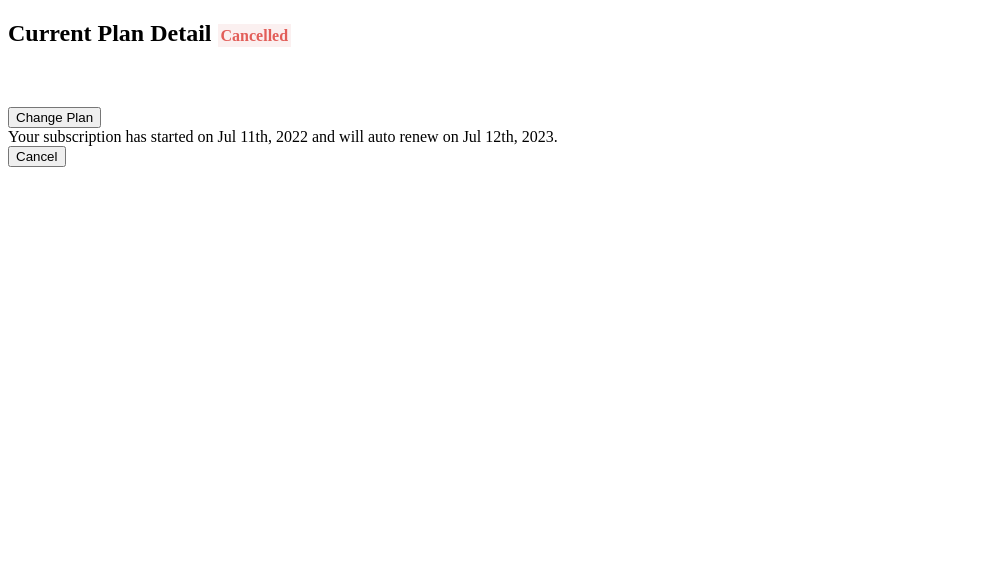
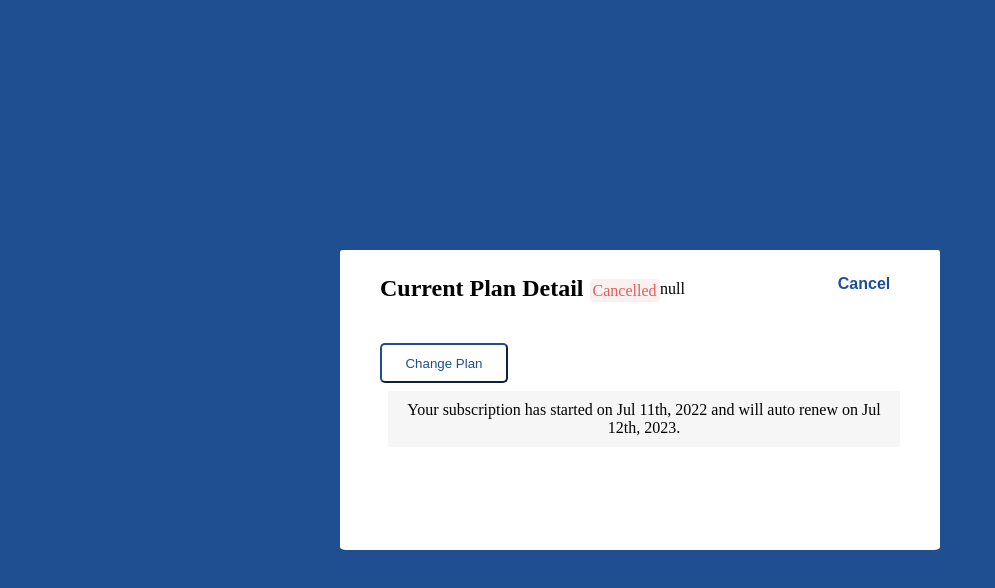
Before and after one commit to Aditya-K-Pathak/Rich_Panel, a website: page public/Pages/fail.htm in a window 1280 px wide. Shown: the whole page, without its empty margins (0-995 px from the left). Drawn offline with Linux system fonts and the light colour scheme; files that its build step writes are made by us from their sources; the site is published under a folder, as on GitHub Pages, so addresses that start at the root find nothing.

Commit message:
Update fail.htm

```diff
--- a/public/Pages/fail.htm
+++ b/public/Pages/fail.htm
@@ -5,7 +5,7 @@
     <meta charset="UTF-8">
     <meta name="viewport" content="width=device-width, initial-scale=1.0">
     <title id="title">Payment Cancelled!</title>
-    <link rel="stylesheet" href="/../styles/payment.css">
+    <link rel="stylesheet" href="../styles/payment.css">
 </head>
 
 <body>
@@ -30,7 +30,7 @@
             </div>
         </div>
     </div>
-    <script src="/../script/success.js">
+    <script src="../script/success.js">
         document.getElementsByClassName("active")[0].innerHTML="Cancelled";
         document.getElementsByClassName("active")[0].style.color="#e25e59";
         document.getElementsByClassName("active")[0].style.backgroundColor="#fbf0f0";
```
